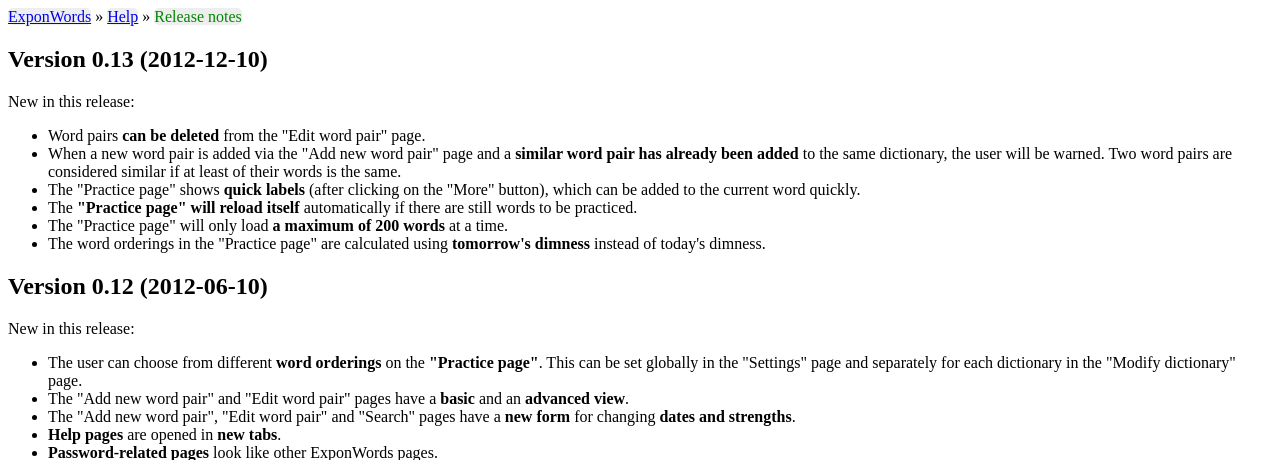
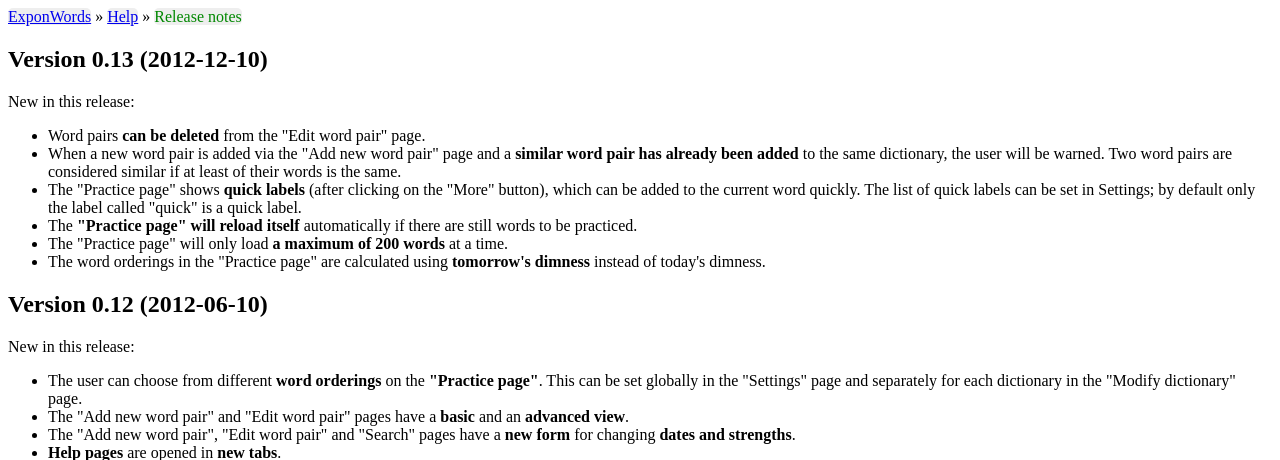
Before and after one commit to hcs42/ExponWords, a Django app: template templates/ew/help/releases-en.html in a window 1280 px wide. Shown: the top 460 px of the page. Run offline with Django 3.2, Linux system fonts and the light colour scheme; the template is opened without the code that fills it, so the values that code supplies are empty.

Commit message:
Release notes updated

```diff
--- a/templates/ew/help/releases-en.html
+++ b/templates/ew/help/releases-en.html
@@ -25,7 +25,9 @@ Release notes
   dictionary, the user will be warned. Two word pairs are considered similar if
   at least of their words is the same.</li>
   <li>The "Practice page" shows <strong>quick labels</strong> (after clicking
-  on the "More" button), which can be added to the current word quickly.</li>
+  on the "More" button), which can be added to the current word quickly. The
+  list of quick labels can be set in Settings; by default only the label called
+  "quick" is a quick label.</li>
   <li>The <strong>"Practice page" will reload itself</strong> automatically if
   there are still words to be practiced.</li>
   <li>The "Practice page" will only load <strong>a maximum of 200
--- a/templates/ew/help/releases-hu.html
+++ b/templates/ew/help/releases-hu.html
@@ -23,7 +23,9 @@ Verzióinformációk
   van <strong>hasonló szó</strong> az adott szótárban, akkor erről egy
   figyelmeztetést fog megjeleníteni az ExponWords.</li>
   <li>A "Gyakorlás" oldal <strong>gyors címkéket</strong> is mutat (a "Több"
-  gombra kattintva), amiket gyorsan rá lehet tenni az aktuális szóra.</li>
+  gombra kattintva), amiket gyorsan rá lehet tenni az aktuális szóra. A gyors
+  címkék listáját a Beállításoknál lehet megváltoztatni: kezdetben a "quick"
+  nevű címke az egyetlen gyors címke.</li>
   <li>A <strong>"Gyakorlás" oldal újratölti</strong> magát, ha még van
   gyakorlandó szó.</li>
   <li>A "Gyakorlás" oldal egyszerre <strong>maximum 200 szót</strong> tölt
```
